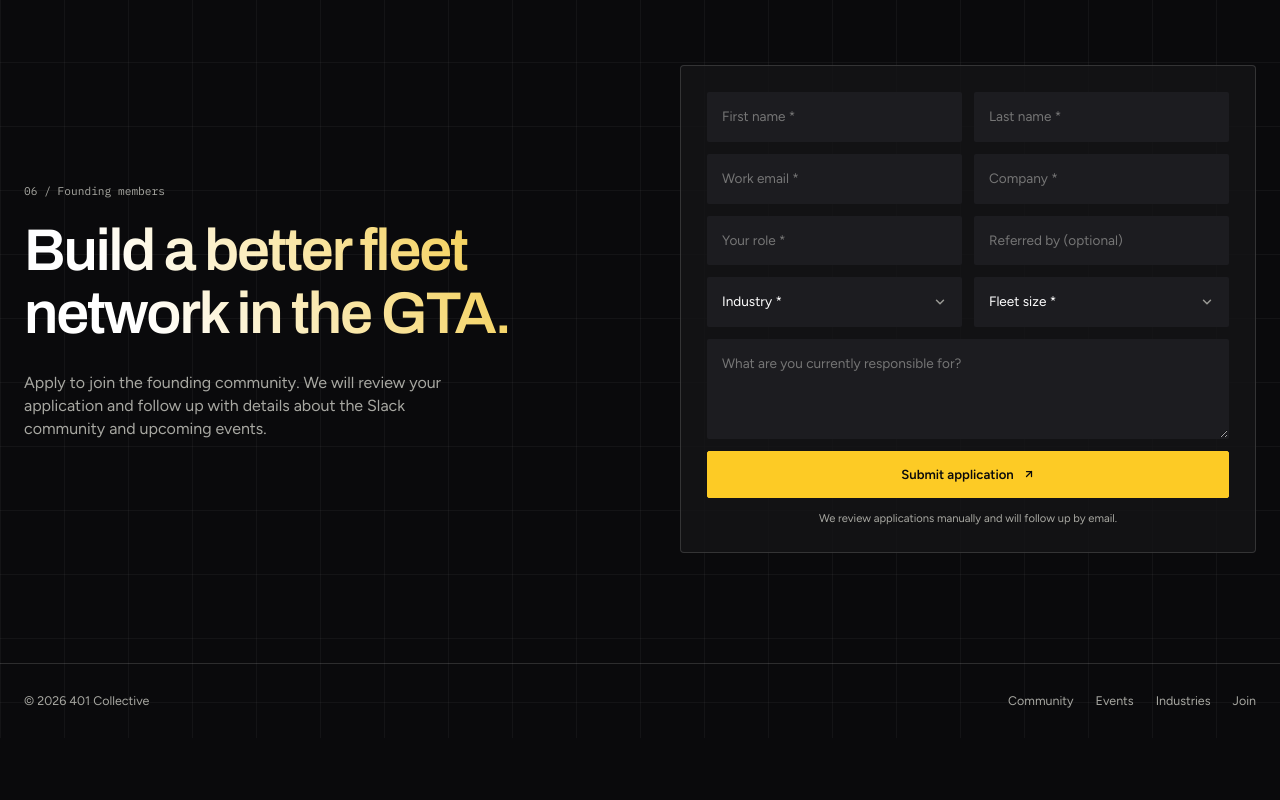
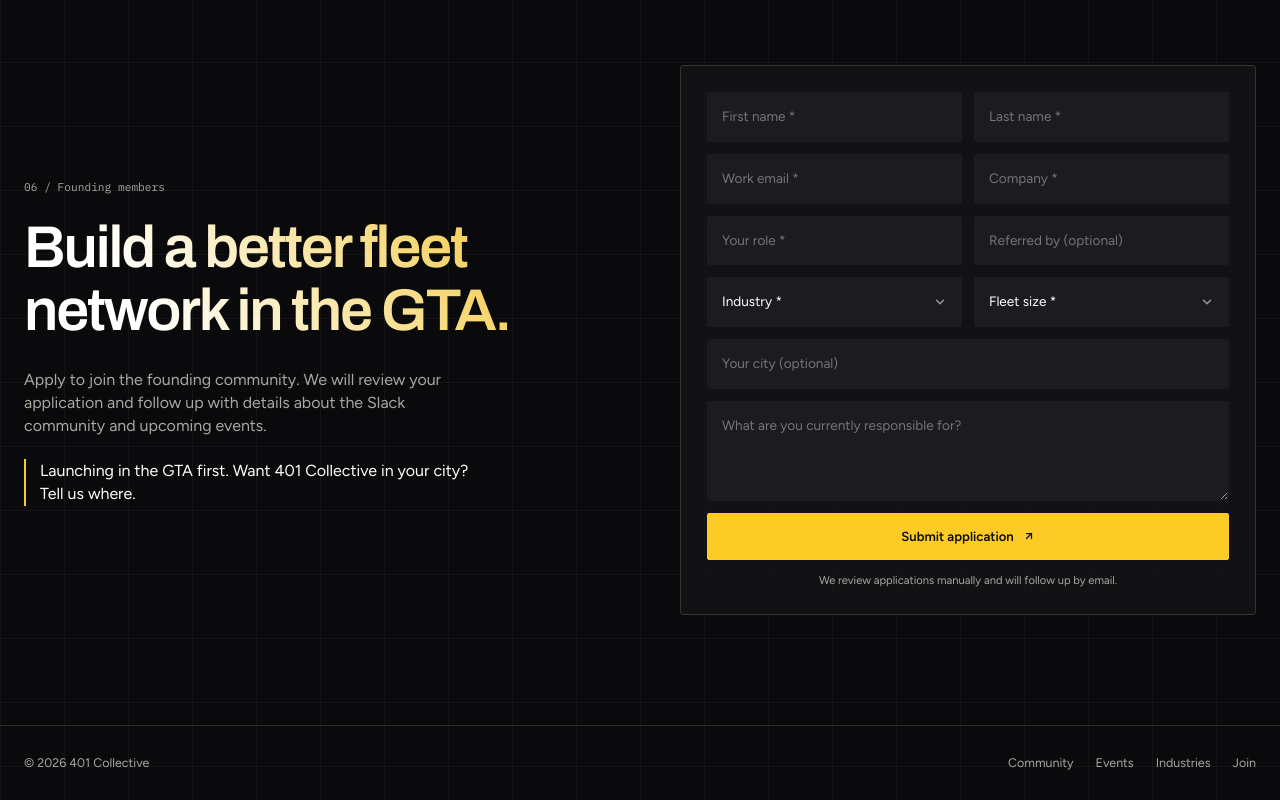
Before and after one commit to markmulhearne1-sketch/401-collective, a plain HTML site: page index.html in a window 1280 px wide. Shown: the part 4418-5218 px from the top of the page. Before the commit the page ends 5156 px from the top, so only its background shows below. Drawn offline with Linux system fonts and the light colour scheme.

Commit message:
Add GTA-first expansion line and optional city field

```diff
--- a/index.html
+++ b/index.html
@@ -982,6 +982,13 @@
     .join-form .button:hover {
       background: transparent;
       color: var(--green);
+    }
+
+    .join-layout > div > p.expansion-note {
+      margin-top: 22px;
+      border-left: 2px solid var(--green);
+      padding-left: 14px;
+      color: var(--text);
     }
 
     @media (max-width: 850px) {
@@ -1479,6 +1486,10 @@
             application and follow up with details about the Slack community
             and upcoming events.
           </p>
+
+          <p class="expansion-note">
+            Launching in the GTA first. Want 401 Collective in your city? Tell us where.
+          </p>
         </div>
 
         <form
@@ -1572,6 +1583,13 @@
             </select>
           </div>
 
+          <input
+            type="text"
+            name="city"
+            placeholder="Your city (optional)"
+            aria-label="Your city (optional)"
+          />
+
           <textarea
             name="message"
             placeholder="What are you currently responsible for?"
```
